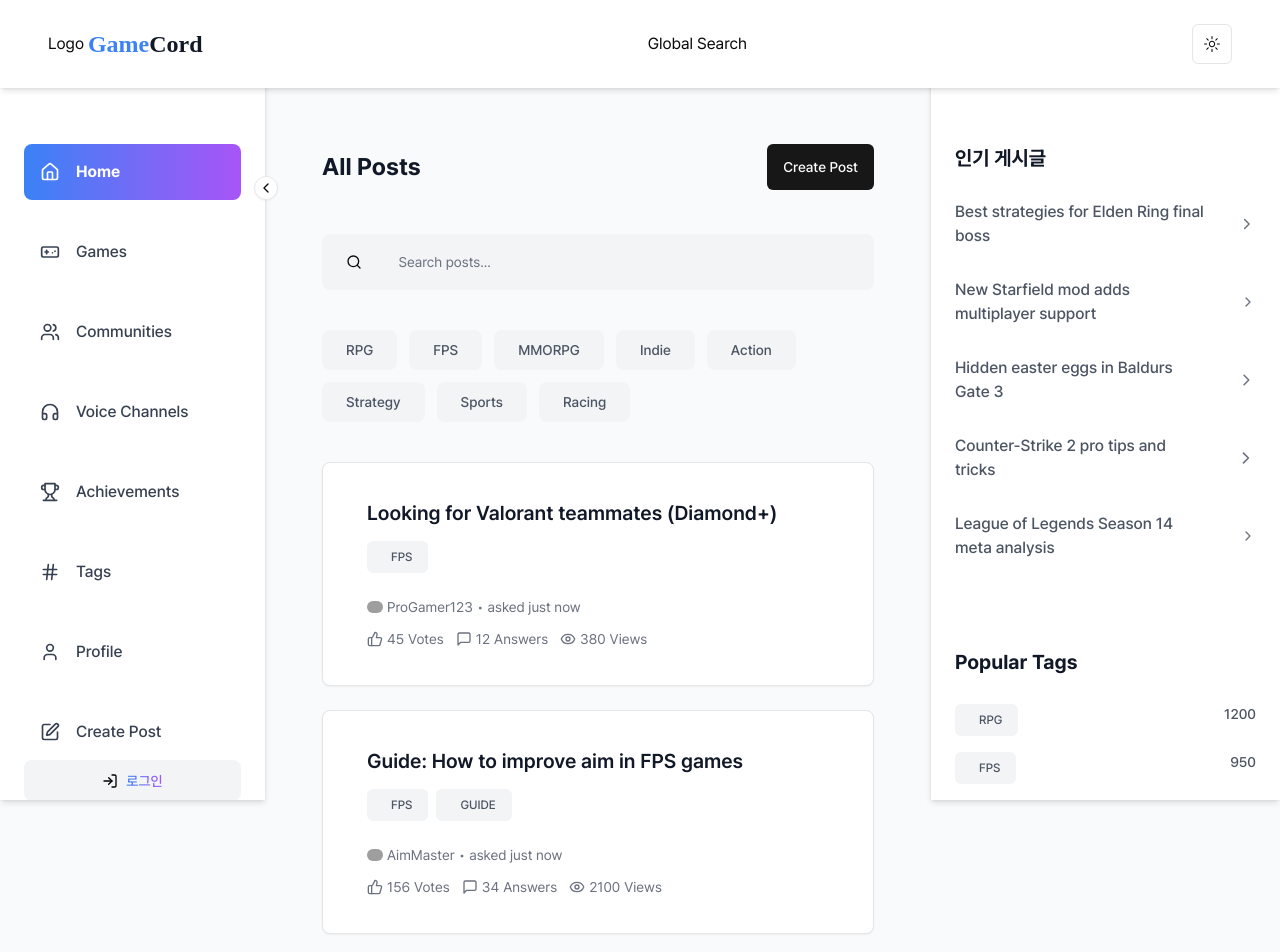
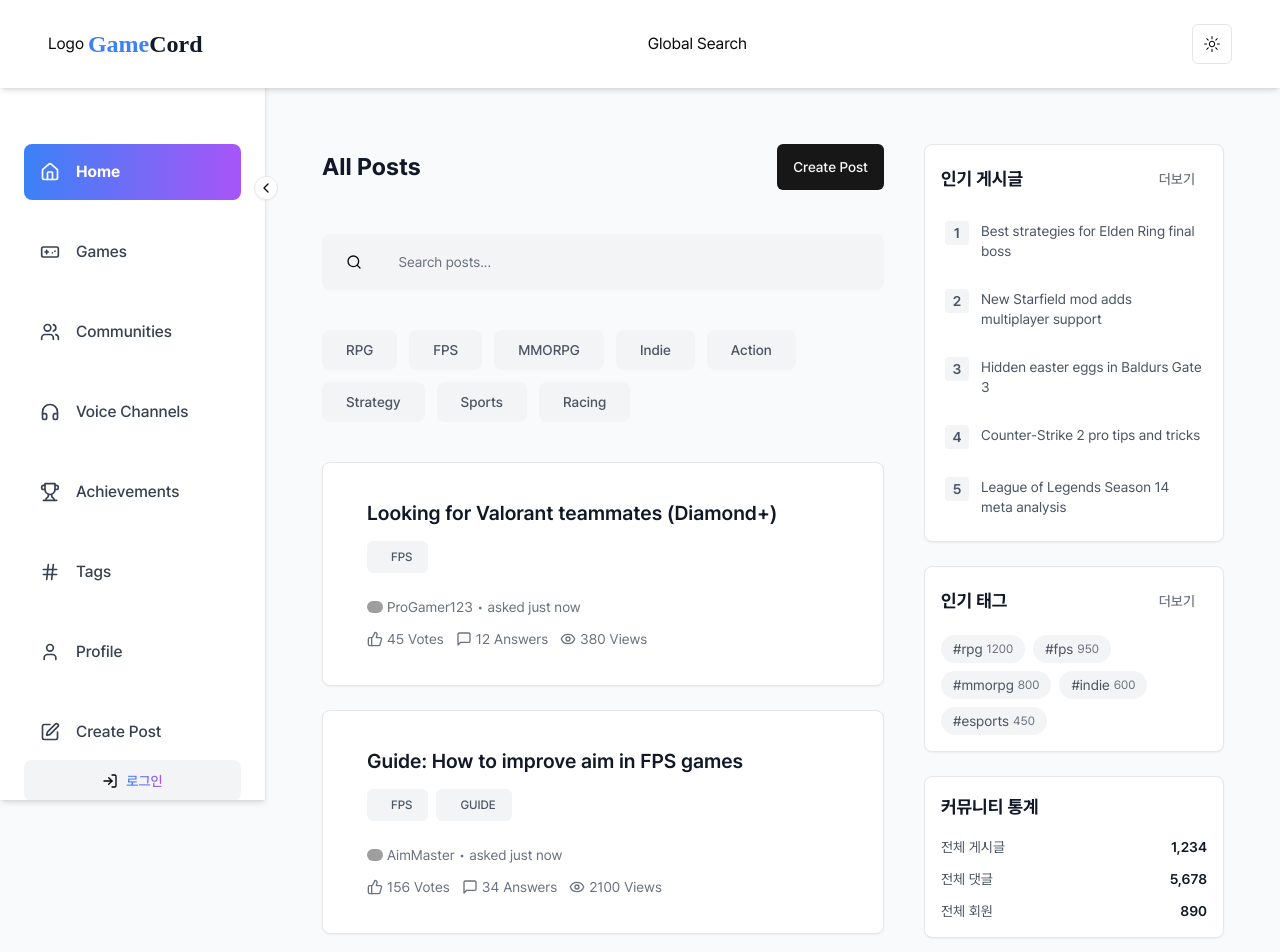
Before and after one commit to joseph0926/GameCord, a Next.js app: page / in a window 1280 px wide. Shown: the top 952 px of the page. Built offline with nearby package versions, Linux system fonts and the light colour scheme; no server answers; grey boxes are pictures that could not be loaded.

Commit message:
[REFACTOR] sidebar 개선

```diff
--- a/src/app/(root)/layout.tsx
+++ b/src/app/(root)/layout.tsx
@@ -1,6 +1,5 @@
 import { LeftSidebar } from '@/components/layouts/left-sidebar';
 import { Navbar } from '@/components/layouts/navbar';
-import { RightSidebar } from '@/components/layouts/right-sidebar';
 
 export default function HomeLayout({
   children,
@@ -13,9 +12,8 @@ export default function HomeLayout({
       <div className="flex">
         <LeftSidebar />
         <section className="flex min-h-screen flex-1 flex-col px-6 pb-6 pt-36 max-md:pb-14 sm:px-14">
-          <div className="mx-auto w-full max-w-5xl">{children}</div>
+          <div className="mx-auto w-full max-w-7xl">{children}</div>
         </section>
-        <RightSidebar />
       </div>
     </main>
   );
--- a/src/app/(root)/page.tsx
+++ b/src/app/(root)/page.tsx
@@ -3,6 +3,7 @@ import { Button } from '@/components/ui/button';
 import { ROUTES } from '@/constants/routes';
 import { SearchContainer } from '@/components/home/search-container';
 import { posts } from '@/constants/layout';
+import { HomeWidgets } from '@/components/layouts/home-widgets';
 
 type SearchParams = {
   searchParams: Promise<{ [key: string]: string }>;
@@ -20,7 +21,8 @@ export default async function Home({ searchParams }: SearchParams) {
   });
 
   return (
-    <>
+    <div className="flex flex-col gap-6 lg:flex-row lg:gap-10">
+      <div className="flex-1">
         <section className="flex w-full flex-col-reverse justify-between gap-4 sm:flex-row sm:items-center">
           <h1 className="text-2xl font-bold text-gray-900 dark:text-white">
             All Posts
@@ -40,6 +42,9 @@ export default async function Home({ searchParams }: SearchParams) {
           initialQuery={query}
           initialFilter={filter}
         />
-    </>
+      </div>
+
+      <HomeWidgets />
+    </div>
   );
 }
--- /dev/null
+++ b/src/components/layouts/home-widgets.tsx
@@ -0,0 +1,100 @@
+import { hotPosts, popularTags } from '@/constants/layout';
+import { ROUTES } from '@/constants/routes';
+import { Button } from '../ui/button';
+import Link from 'next/link';
+
+export function HomeWidgets() {
+  return (
+    <div className="flex w-full flex-col gap-6 lg:w-[300px]">
+      <div className="rounded-lg border border-gray-200 bg-white p-4 shadow-sm dark:border-gray-700 dark:bg-gray-800">
+        <div className="flex items-center justify-between">
+          <h3 className="text-lg font-bold text-gray-900 dark:text-gray-50">
+            인기 게시글
+          </h3>
+          <Button
+            variant="ghost"
+            size="sm"
+            className="text-sm text-gray-500"
+            asChild
+          >
+            <Link href="/hot">더보기</Link>
+          </Button>
+        </div>
+        <div className="mt-4 flex flex-col gap-3">
+          {hotPosts.map(({ _id, title }, index) => (
+            <Link
+              key={_id}
+              href={ROUTES.PROFILE(_id)}
+              className="group flex items-start gap-3 rounded-md px-1 py-2 transition-colors hover:bg-gray-50 dark:hover:bg-gray-700/50"
+            >
+              <span className="flex h-6 w-6 items-center justify-center rounded bg-gray-100 text-sm font-semibold text-gray-600 dark:bg-gray-700 dark:text-gray-400">
+                {index + 1}
+              </span>
+              <p className="line-clamp-2 flex-1 text-sm text-gray-600 group-hover:text-gray-900 dark:text-gray-300 dark:group-hover:text-gray-100">
+                {title}
+              </p>
+            </Link>
+          ))}
+        </div>
+      </div>
+
+      <div className="rounded-lg border border-gray-200 bg-white p-4 shadow-sm dark:border-gray-700 dark:bg-gray-800">
+        <div className="flex items-center justify-between">
+          <h3 className="text-lg font-bold text-gray-900 dark:text-gray-50">
+            인기 태그
+          </h3>
+          <Button
+            variant="ghost"
+            size="sm"
+            className="text-sm text-gray-500"
+            asChild
+          >
+            <Link href="/tags">더보기</Link>
+          </Button>
+        </div>
+        <div className="mt-4 flex flex-wrap gap-2">
+          {popularTags.map(({ _id, name, posts }) => (
+            <Link
+              key={_id}
+              href={`/tags/${name}`}
+              className="inline-flex items-center rounded-full bg-gray-100 px-3 py-1 text-sm text-gray-600 hover:bg-gray-200 dark:bg-gray-700 dark:text-gray-300 dark:hover:bg-gray-600"
+            >
+              #{name}
+              <span className="ml-1 text-xs text-gray-500 dark:text-gray-400">
+                {posts}
+              </span>
+            </Link>
+          ))}
+        </div>
+      </div>
+
+      <div className="rounded-lg border border-gray-200 bg-white p-4 shadow-sm dark:border-gray-700 dark:bg-gray-800">
+        <h3 className="mb-4 text-lg font-bold text-gray-900 dark:text-gray-50">
+          커뮤니티 통계
+        </h3>
+        <div className="flex flex-col gap-3">
+          <div className="flex items-center justify-between text-sm">
+            <span className="text-gray-600 dark:text-gray-300">
+              전체 게시글
+            </span>
+            <span className="font-semibold text-gray-900 dark:text-gray-100">
+              1,234
+            </span>
+          </div>
+          <div className="flex items-center justify-between text-sm">
+            <span className="text-gray-600 dark:text-gray-300">전체 댓글</span>
+            <span className="font-semibold text-gray-900 dark:text-gray-100">
+              5,678
+            </span>
+          </div>
+          <div className="flex items-center justify-between text-sm">
+            <span className="text-gray-600 dark:text-gray-300">전체 회원</span>
+            <span className="font-semibold text-gray-900 dark:text-gray-100">
+              890
+            </span>
+          </div>
+        </div>
+      </div>
+    </div>
+  );
+}
--- a/src/components/layouts/left-sidebar.tsx
+++ b/src/components/layouts/left-sidebar.tsx
@@ -1,6 +1,6 @@
 'use client';
 
-import React, { useState } from 'react';
+import React, { useState, useEffect } from 'react';
 import Link from 'next/link';
 import { motion, AnimatePresence } from 'framer-motion';
 import { Button } from '../ui/button';
@@ -8,9 +8,15 @@ import { NavLinks } from './nav-links';
 import { ROUTES } from '@/constants/routes';
 import { LogIn, UserPlus, ChevronLeft } from 'lucide-react';
 import { cn } from '@/lib/utils';
+import { useMediaQuery } from '@/hooks/use-media-query';
 
 export const LeftSidebar = () => {
-  const [isCollapsed, setIsCollapsed] = useState(false);
+  const isMobile = useMediaQuery('(max-width: 1024px)');
+  const [isCollapsed, setIsCollapsed] = useState(isMobile);
+
+  useEffect(() => {
+    setIsCollapsed(isMobile);
+  }, [isMobile]);
 
   const sidebarVariants = {
     expanded: {
@@ -39,7 +45,7 @@ export const LeftSidebar = () => {
   return (
     <div className="relative flex h-screen">
       <motion.section
-        initial="expanded"
+        initial={isMobile ? 'collapsed' : 'expanded'}
         animate={isCollapsed ? 'collapsed' : 'expanded'}
         variants={sidebarVariants}
         className="scrollbar-thin scrollbar-track-transparent scrollbar-thumb-gray-200 dark:scrollbar-thumb-gray-700 sticky left-0 top-0 flex h-screen flex-col justify-between overflow-y-auto border-r border-gray-200 bg-white p-6 pt-36 shadow-md dark:border-gray-700 dark:bg-gray-800 dark:shadow-none max-sm:hidden"
@@ -125,6 +131,7 @@ export const LeftSidebar = () => {
         </div>
       </motion.section>
 
+      {!isMobile && (
         <motion.button
           initial="expanded"
           animate={isCollapsed ? 'collapsed' : 'expanded'}
@@ -134,6 +141,7 @@ export const LeftSidebar = () => {
         >
           <ChevronLeft className="h-4 w-4" />
         </motion.button>
+      )}
     </div>
   );
 };
--- a/src/components/layouts/right-sidebar.tsx
+++ /dev/null
@@ -1,53 +0,0 @@
-import Link from 'next/link';
-import React from 'react';
-import { ROUTES } from '@/constants/routes';
-import { hotPosts, popularTags } from '@/constants/layout';
-import { TagCard } from '../card/tag-card';
-import { ChevronRight } from 'lucide-react';
-
-export const RightSidebar = () => {
-  return (
-    <section className="scrollbar-thin scrollbar-track-transparent scrollbar-thumb-gray-200 dark:scrollbar-thumb-gray-700 sticky right-0 top-0 flex h-screen w-[350px] flex-col gap-6 overflow-y-auto border-l border-gray-200 bg-white p-6 pt-36 shadow-md dark:border-gray-700 dark:bg-gray-800 dark:shadow-none max-xl:hidden">
-      <div>
-        <h3 className="text-xl font-bold text-gray-900 dark:text-gray-50">
-          인기 게시글
-        </h3>
-        <div className="mt-7 flex w-full flex-col gap-[30px]">
-          {hotPosts.map(({ _id, title }) => (
-            <Link
-              key={_id}
-              href={ROUTES.PROFILE(_id)}
-              className="flex cursor-pointer items-center justify-between gap-7"
-            >
-              <p className="text-base font-medium text-gray-600 dark:text-gray-300">
-                {title}
-              </p>
-
-              <ChevronRight
-                size={20}
-                className="text-gray-500 dark:text-gray-400"
-              />
-            </Link>
-          ))}
-        </div>
-      </div>
-      <div className="mt-16">
-        <h3 className="text-xl font-bold text-gray-900 dark:text-gray-50">
-          Popular Tags
-        </h3>
-        <div className="mt-7 flex flex-col gap-4">
-          {popularTags.map(({ _id, name, posts }) => (
-            <TagCard
-              key={_id}
-              _id={_id}
-              name={name}
-              posts={posts}
-              showCount
-              compact
-            />
-          ))}
-        </div>
-      </div>
-    </section>
-  );
-};
--- /dev/null
+++ b/src/hooks/use-media-query.ts
@@ -0,0 +1,24 @@
+'use client';
+
+import { useState, useEffect } from 'react';
+
+export function useMediaQuery(query: string): boolean {
+  const [matches, setMatches] = useState(false);
+
+  useEffect(() => {
+    const mediaQuery = window.matchMedia(query);
+    setMatches(mediaQuery.matches);
+
+    const handler = (event: MediaQueryListEvent) => {
+      setMatches(event.matches);
+    };
+
+    mediaQuery.addEventListener('change', handler);
+
+    return () => {
+      mediaQuery.removeEventListener('change', handler);
+    };
+  }, [query]);
+
+  return matches;
+}
```
Lines whose indentation alone changed are shown as unchanged.
